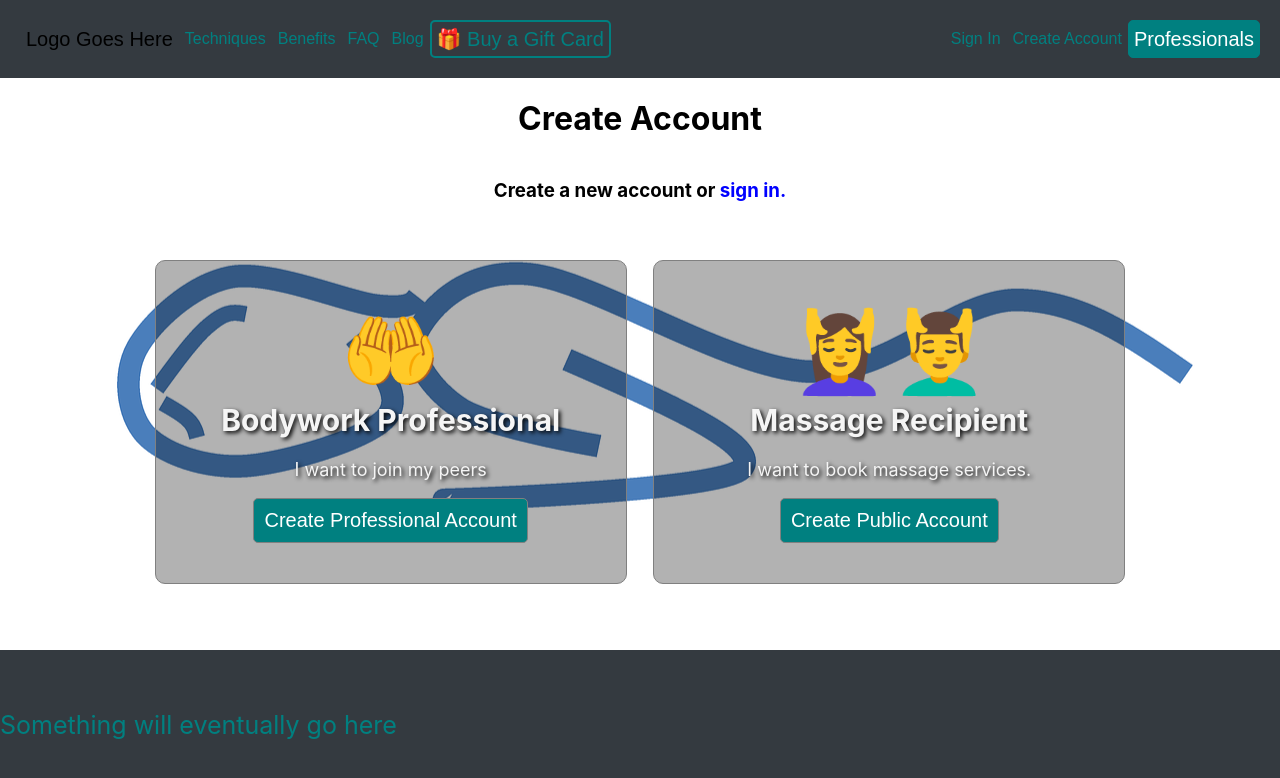
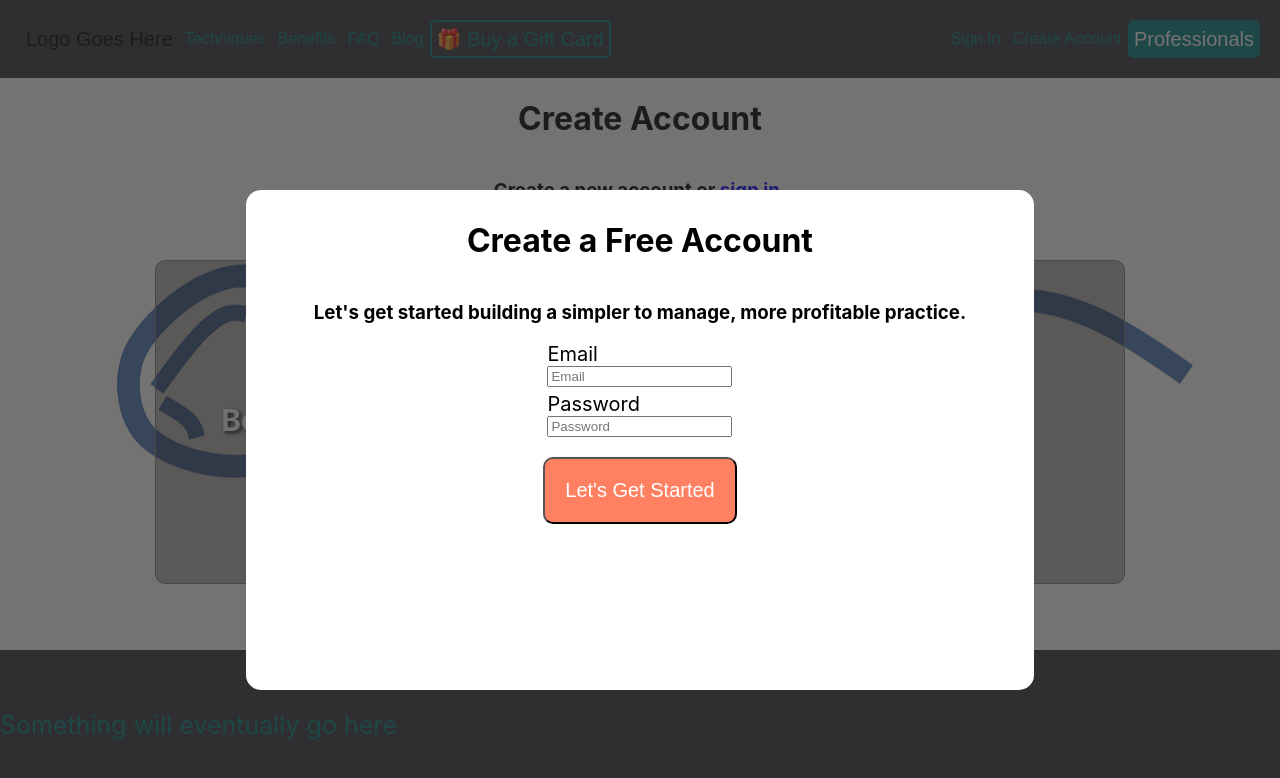
Before and after one commit to acyg2212/massage-app-clone, a React (Create React App) app in the folder front-end/: page /login/register in a window 1280 px wide. Both pictures are taken after a click on the button "Create Professional Account". Shown: the top 778 px of the page. Built offline with nearby package versions, Linux system fonts and the light colour scheme.

Commit message:
added register user modal

```diff
--- a/front-end/package.json
+++ b/front-end/package.json
@@ -8,6 +8,7 @@
     "@testing-library/user-event": "^12.6.0",
     "react": "^17.0.1",
     "react-dom": "^17.0.1",
+    "react-modal": "^3.12.1",
     "react-router-dom": "^5.2.0",
     "react-scripts": "4.0.1",
     "web-vitals": "^0.2.4"
--- /dev/null
+++ b/front-end/src/components/Login.js
@@ -0,0 +1,40 @@
+import React, { useState } from 'react';
+
+const Login = () => {
+    const [email, setEmail] = useState('');
+    const [password, setPassword] = useState('');
+
+    const enterEmail = e => {
+        setEmail(e.target.value)
+    }
+
+    const enterPassword = e => {
+        setPassword(e.target.password)
+    }
+
+    const buttonClicked = async (e) => {
+        e.preventDefault();
+        console.log(email, password);
+    }
+
+    return (
+        <div className="login-container">
+            <h1>Create a Free Account</h1>
+            <h3>Let's get started building a simpler to manage, more profitable
+            practice.
+            </h3>
+            <form className="login-form" onSubmit={buttonClicked}>
+                <div className="login-input">
+                    <label for="email-address">Email</label>
+                    <input type="email" name="email-address" value={email} onChange={enterEmail} placeholder="Email" />
+                </div>
+                <div className="login-input">
+                    <label for='password'>Password</label>
+                    <input type="password" name="password" value={password} onChange={enterPassword} placeholder="Password" />
+                </div>
+                <button className="login-button" type='submit'>Let's Get Started</button>
+            </form>
+        </div>
+    )
+}
+export default Login;
--- a/front-end/src/components/RegisterUser.js
+++ b/front-end/src/components/RegisterUser.js
@@ -1,6 +1,47 @@
-import React from 'react';
+import { React, useState } from 'react';
+import Modal from 'react-modal';
+import Login from './Login';
 
 const RegisterUser = () => {
+
+    const [show, setShow] = useState(false)
+
+    const customStyles = {
+        content: {
+            border: '0',
+            borderRadius: "15px",
+            bottom: 'auto',
+            minHeight: '10rem',
+            left: '50%',
+            position: 'fixed',
+            right: 'auto',
+            transform: 'translate(-50%,-50%)',
+            minWidth: '20rem',
+            width: '60%',
+            padding: `10px`,
+            top: `55%`,
+            background: `rgb(255, 255, 255)`,
+            width: `60%`,
+            height: `60%`,
+            display: `flex`,
+            flexDirection: 'column',
+            alignItems: 'center'
+            // height: `fit-content`
+        },
+        overlay: {
+            backgroundColor: `rgb(46 42 42 / 0.66)`
+        }
+    };
+
+    const handleClick = (e) => {
+        e.preventDefault();
+        setShow(true);
+    }
+
+    const handleClose = () => {
+        setShow(false)
+    }
+
     return (
         <div className="register-user-container">
             <div className="register-user-container-inner">
@@ -11,7 +52,7 @@ const RegisterUser = () => {
                         <div className="symbol-div">🤲</div>
                         <h2 className="register-user-bottome-container__inner__h2">Bodywork Professional</h2>
                         <p className="register-user-bottome-container__p">I want to join my peers</p>
-                        <button className="register-user-bottome-container__inner__button">Create Professional Account</button>
+                        <button onClick={handleClick} className="register-user-bottome-container__inner__button">Create Professional Account</button>
                     </div>
                     <div className="register-user-bottome-container__inner">
                         <div className="symbol-div">💆‍♀️💆‍♂️</div>
@@ -21,6 +62,13 @@ const RegisterUser = () => {
                     </div>
                 </div>
             </div>
+            <Modal
+                isOpen={show}
+                onRequestClose={handleClose}
+                style={customStyles}
+                contentLabel='Modal'>
+                <Login />
+            </Modal>
         </div>
     )
 }
--- a/front-end/src/index.css
+++ b/front-end/src/index.css
@@ -334,3 +334,31 @@ button:hover{
   text-decoration: none;
   color:blue;
 }
+
+.login-container{
+  display: flex;
+  flex-direction: column;
+  align-items: center;
+}
+
+.login-input{
+  display: flex;
+  flex-direction: column;
+  margin-bottom: 5px;
+  font-size:20px;
+}
+
+.login-button{
+  margin-top: 15px;
+  background-color: #FF8162;
+  font-size: 20px;
+  color:white;
+  padding:20px;
+  border-radius: 10px;
+}
+
+.login-form{
+  display: flex;
+  flex-direction: column;
+  align-items: center;
+}
```
Also changed, not shown: 2 other files (tests, documents, lock files or other folders).
